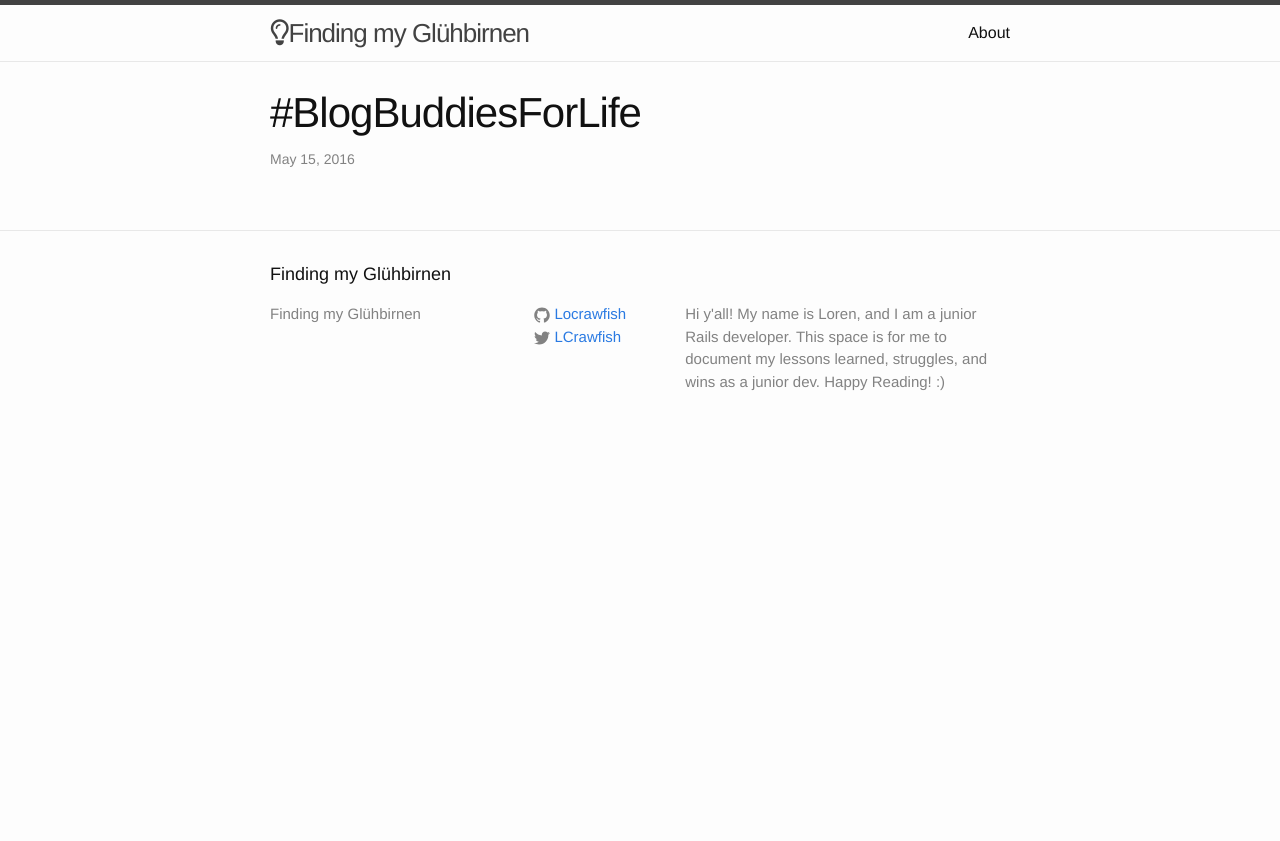
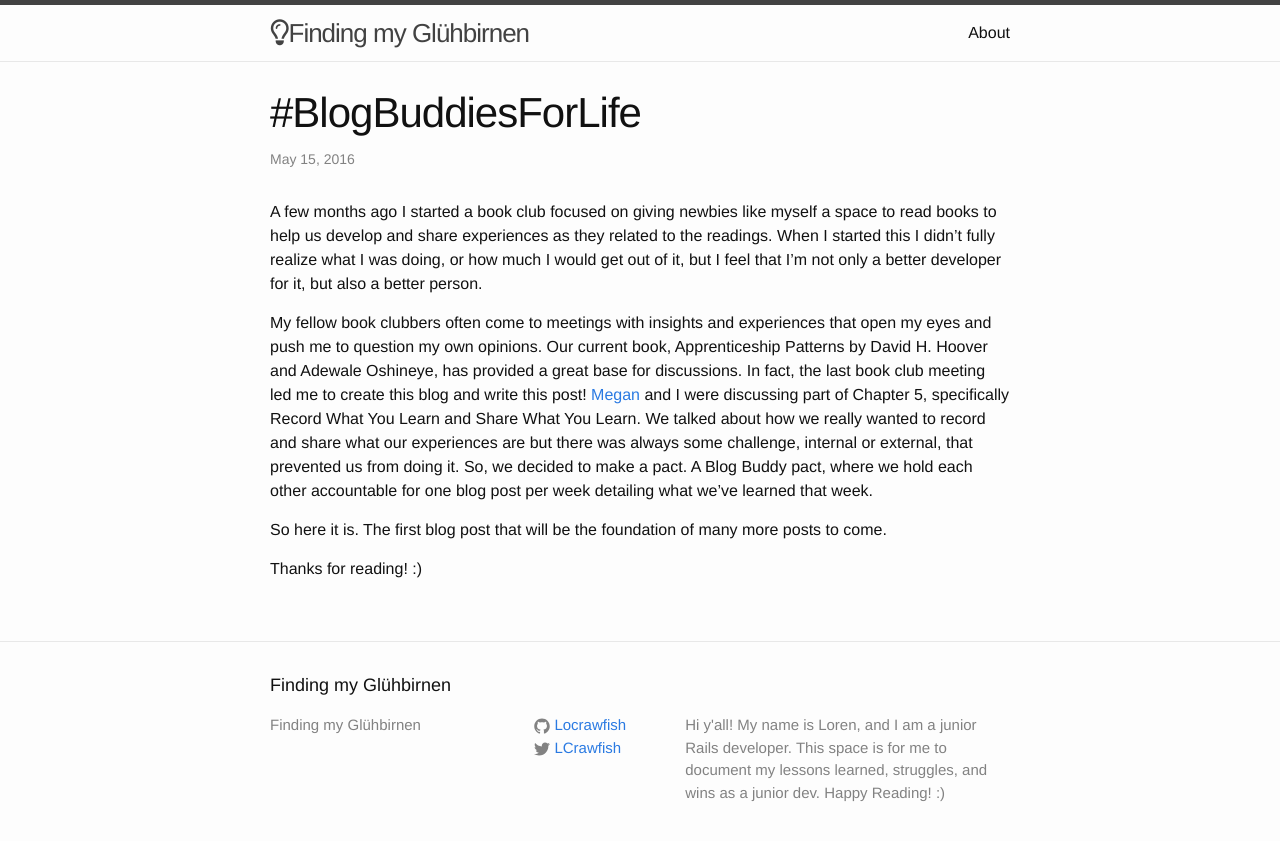
Before and after one commit to Locrawfish/BlogBuddieBlog, a Jekyll site: the page built from _posts/2016-05-15-welcome-to-jekyll.markdown, in a window 1280 px wide. Shown: the top 841 px of the page. Built offline with Jekyll 4.4.1, drawn with Linux system fonts in a browser that asks for light colours; nearby versions of some CDN libraries; library files that are not in the unit come from our copies.

Commit message:
Add weekly blog post

```diff
--- a/_posts/2016-05-15-welcome-to-jekyll.markdown
+++ b/_posts/2016-05-15-welcome-to-jekyll.markdown
@@ -2,5 +2,12 @@
 layout: post
 title:  "#BlogBuddiesForLife"
 date:   2016-05-15 19:58:35 -0400
-categories: jekyll update
+categories:
 ---
+A few months ago I started a book club focused on giving newbies like myself a space to read books to help us develop and share experiences as they related to the readings. When I started this I didn't fully realize what I was doing, or how much I would get out of it, but I feel that I'm not only a better developer for it, but also a better person.
+
+My fellow book clubbers often come to meetings with insights and experiences that open my eyes and push me to question my own opinions. Our current book, Apprenticeship Patterns by David H. Hoover and Adewale Oshineye, has provided a great base for discussions. In fact,  the last book club meeting led me to create this blog and write this post! [Megan](https://twitter.com/megandtiu) and I were discussing part of Chapter 5, specifically Record What You Learn and Share What You Learn. We talked about how we really wanted to record and share what our experiences are but there was always some challenge, internal or external, that prevented us from doing it. So, we decided to make a pact. A Blog Buddy pact, where we hold each other accountable for one blog post per week detailing what we've learned that week.
+
+So here it is. The first blog post that will be the foundation of many more posts to come.
+
+Thanks for reading! :)
```
